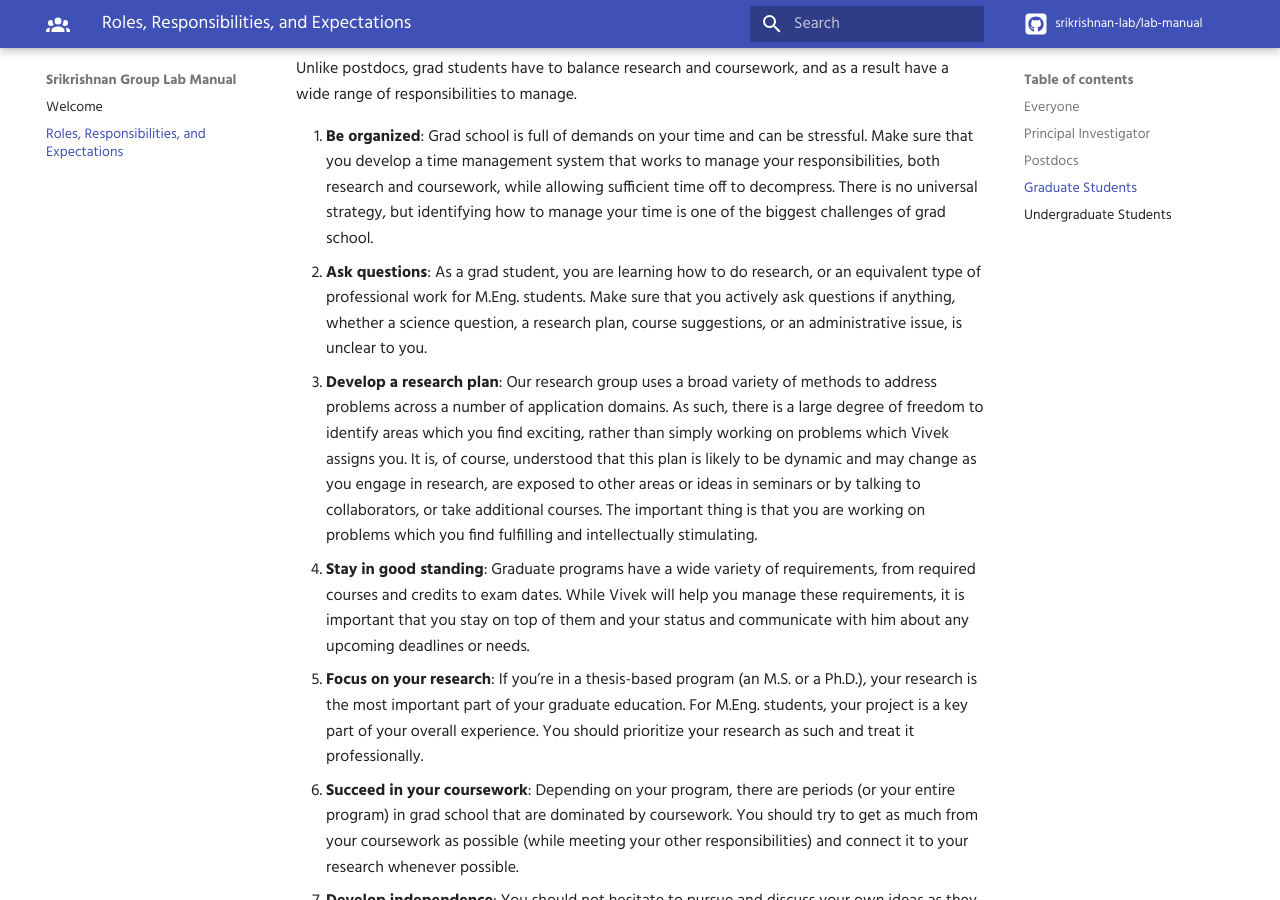
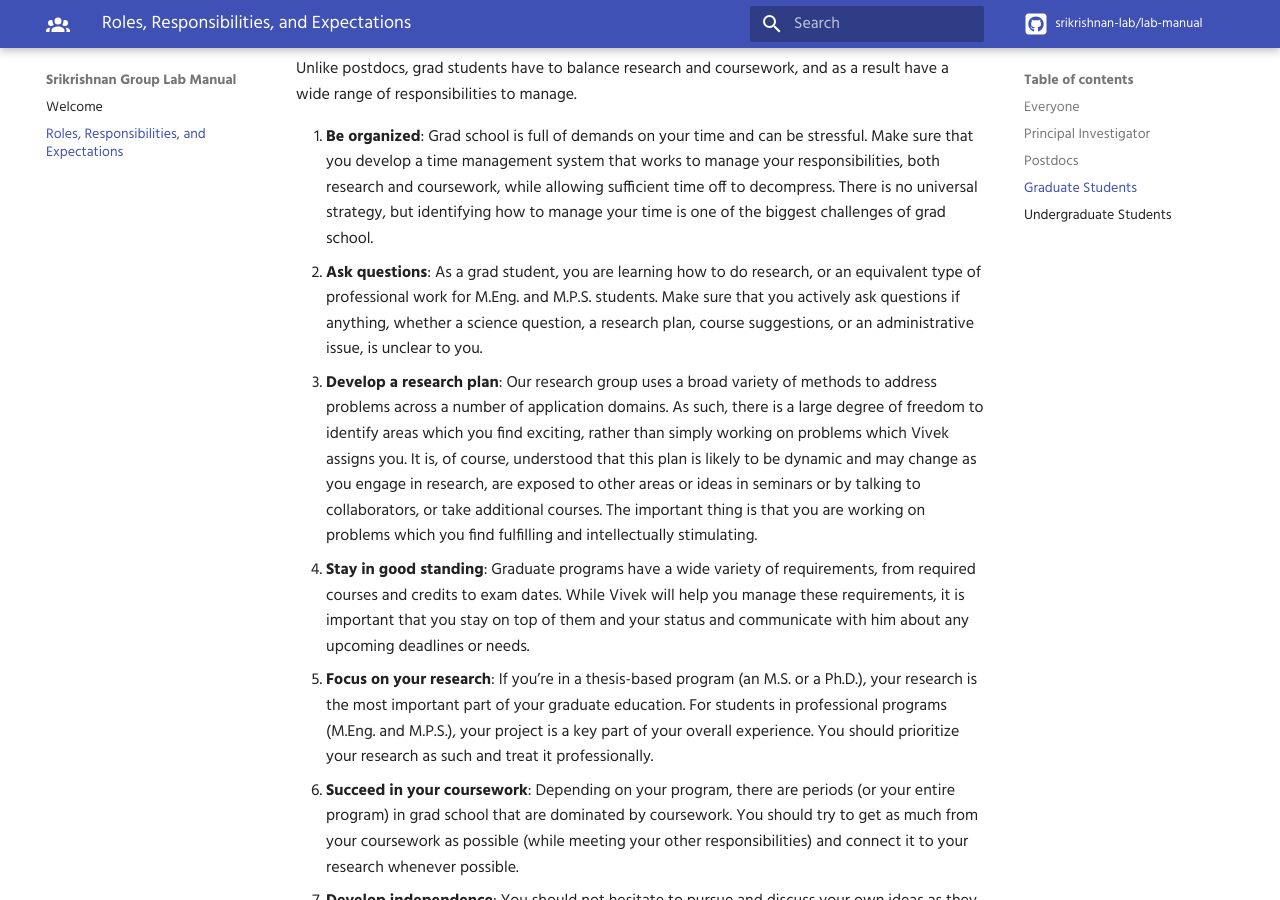
Before and after one commit to srikrishnan-lab/lab-manual, an MkDocs documentation site: the page built from docs/roles.md, in a window 1280 px wide and 900 px high, scrolled down 3786 px. Built offline with MkDocs 1.6.1 and Material for MkDocs 9.7.7, drawn with Linux system fonts in a browser that asks for light colours; some web fonts are replaced; comment, search, counter and statistics services are not loaded.

Commit message:
add M.P.S. students in discussions of grad expectations

```diff
--- a/docs/roles.md
+++ b/docs/roles.md
@@ -89,10 +89,10 @@ Postdocs should be focused on transitioning into independent researchers. This d
 Unlike postdocs, grad students have to balance research and coursework, and as a result have a wide range of responsibilities to manage.
 
 1. **Be organized**: Grad school is full of demands on your time and can be stressful. Make sure that you develop a time management system that works to manage your responsibilities, both research and coursework, while allowing sufficient time off to decompress. There is no universal strategy, but identifying how to manage your time is one of the biggest challenges of grad school.
-2. **Ask questions**: As a grad student, you are learning how to do research, or an equivalent type of professional work for M.Eng. students. Make sure that you actively ask questions if anything, whether a science question, a research plan, course suggestions, or an administrative issue, is unclear to you.
+2. **Ask questions**: As a grad student, you are learning how to do research, or an equivalent type of professional work for M.Eng. and M.P.S. students. Make sure that you actively ask questions if anything, whether a science question, a research plan, course suggestions, or an administrative issue, is unclear to you.
 3. **Develop a research plan**: Our research group uses a broad variety of methods to address problems across a number of application domains. As such, there is a large degree of freedom to identify areas which you find exciting, rather than simply working on problems which Vivek assigns you. It is, of course, understood that this plan is likely to be dynamic and may change as you engage in research, are exposed to other areas or ideas in seminars or by talking to collaborators, or take additional courses. The important thing is that you are working on problems which you find fulfilling and intellectually stimulating.
 4. **Stay in good standing**: Graduate programs have a wide variety of requirements, from required courses and credits to exam dates. While Vivek will help you manage these requirements, it is important that you stay on top of them and your status and communicate with him about any upcoming deadlines or needs.
-5. **Focus on your research**: If you're in a thesis-based program (an M.S. or a Ph.D.), your research is the most important part of your graduate education. For M.Eng. students, your project is a key part of your overall experience. You should prioritize your research as such and treat it professionally.
+5. **Focus on your research**: If you're in a thesis-based program (an M.S. or a Ph.D.), your research is the most important part of your graduate education. For students in professional programs (M.Eng. and M.P.S.), your project is a key part of your overall experience. You should prioritize your research as such and treat it professionally.
 6. **Succeed in your coursework**: Depending on your program, there are periods (or your entire program) in grad school that are dominated by coursework. You should try to get as much from your coursework as possible (while meeting your other responsibilities) and connect it to your research whenever possible.
 7. **Develop independence**: You should not hesitate to pursue and discuss your own ideas as they arise. Within the context of your time management system (and without compromising your personal time), set aside time to read new papers in and out of your field, attend as many seminars as you can, and run independent experiments with new models and datasets. Make sure you discuss ideas and results with Vivek and the broader group for feedback.
 8. **Develop a career plan**: There is no hiding the fact that there is a clear opportunity cost to attending graduate school. You should think carefully about what type of job you would like to have, and what credential and what type of training would best prepare you for your ambitions. This plan is likely to be dynamic, and communication with Vivek and others in the group is important.
```
